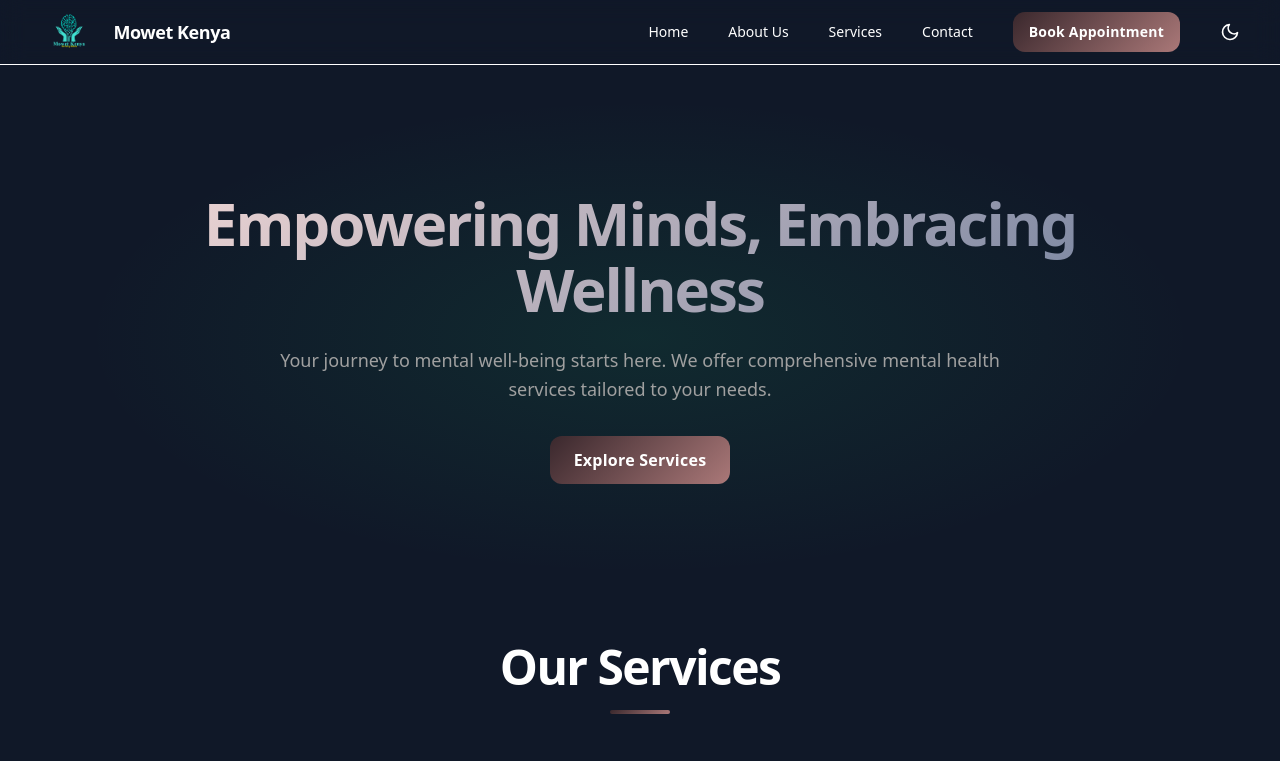
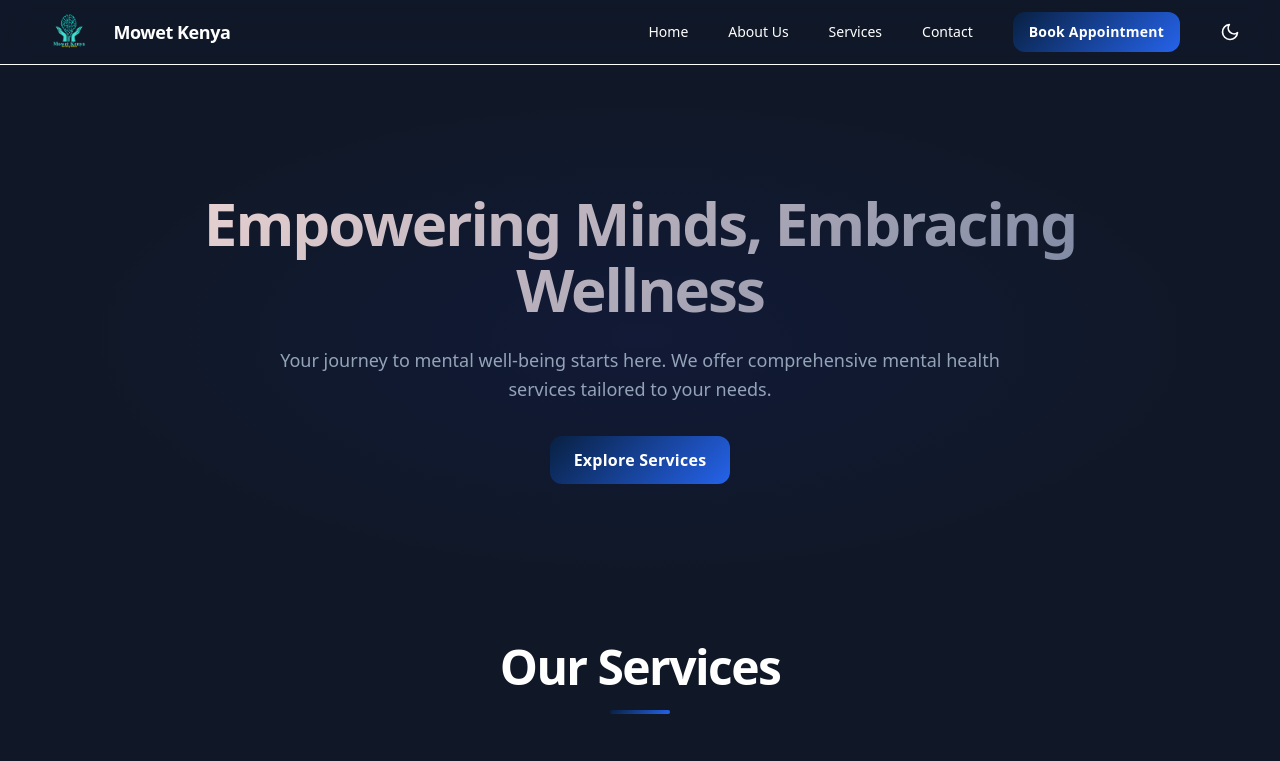
Before and after one commit to dehuks/Momentum_Wellness, a React (Vite) app: page / in a window 1280 px wide. Shown: the top 761 px of the page. Built offline with nearby package versions, Linux system fonts and the light colour scheme.

Commit message:
Enhancements

```diff
--- a/src/components/Header.jsx
+++ b/src/components/Header.jsx
@@ -37,6 +37,9 @@ const Header = () => {
 
   useEffect(() => {
     document.body.style.overflow = isOpen ? 'hidden' : 'auto';
+    return () => {
+      document.body.style.overflow = 'auto';
+    };
   }, [isOpen]);
 
   useEffect(() => {
@@ -44,6 +47,8 @@ const Header = () => {
   }, [isDark]);
 
   return (
+    <>
+      {/* Main Header */}
       <header className="sticky top-0 z-30 bg-darkBg/90 backdrop-blur-md border-b border-borderSecondary px-4 md:px-10 py-3 flex items-center justify-between">
         {/* Logo Section */}
         <div className="flex items-center gap-4">
@@ -75,7 +80,7 @@ const Header = () => {
         </nav>
 
         {/* Mobile Buttons */}
-      <div className="md:hidden flex items-center gap-4 z-20">
+        <div className="md:hidden flex items-center gap-4 z-40 relative">
           <button onClick={toggleTheme} className="text-white">
             {isDark ? <FiSun size={20} /> : <FiMoon size={20} />}
           </button>
@@ -83,8 +88,9 @@ const Header = () => {
             {isOpen ? <FiX size={28} /> : <FiMenu size={28} />}
           </button>
         </div>
+      </header>
 
-      {/* Mobile Navigation */}
+      {/* Mobile Navigation Overlay */}
       <AnimatePresence>
         {isOpen && (
           <motion.div
@@ -92,28 +98,60 @@ const Header = () => {
             animate="visible"
             exit="hidden"
             variants={containerVariants}
-            className="fixed inset-0 z-10 bg-darkBg/90 backdrop-blur-md flex flex-col items-center justify-center md:hidden"
+            className="fixed inset-0 z-20 md:hidden"
+            style={{
+              background: `
+                linear-gradient(135deg,
+                  rgba(255, 255, 255, 0.1) 0%,
+                  rgba(255, 255, 255, 0.05) 50%,
+                  rgba(255, 255, 255, 0.1) 100%
+                ),
+                rgba(0, 0, 0, 0.4)
+              `,
+              backdropFilter: 'blur(20px) saturate(180%)',
+              WebkitBackdropFilter: 'blur(20px) saturate(180%)',
+            }}
           >
-            <div className="flex flex-col items-center gap-8 text-center">
+            {/* Frost overlay pattern */}
+            <div
+              className="absolute inset-0"
+              style={{
+                background: `
+                  radial-gradient(circle at 20% 30%, rgba(255, 255, 255, 0.1) 0%, transparent 50%),
+                  radial-gradient(circle at 80% 70%, rgba(255, 255, 255, 0.08) 0%, transparent 50%),
+                  radial-gradient(circle at 50% 20%, rgba(255, 255, 255, 0.06) 0%, transparent 40%)
+                `,
+              }}
+            />
+
+            {/* Navigation Content */}
+            <div className="relative z-10 flex flex-col items-center justify-center h-full px-6">
+              <div className="flex flex-col items-center gap-8 text-center max-w-sm w-full">
                 {navItems.map(({ name, path }) => (
-                <motion.div key={name} variants={itemVariants}>
+                  <motion.div key={name} variants={itemVariants} className="w-full">
                     <NavLink
                       to={path}
                       onClick={() => setIsOpen(false)}
-                    className="text-xl font-medium text-white hover:text-primary transition-colors"
+                      className="block text-2xl font-medium text-white hover:text-primary transition-colors py-2 px-4 rounded-lg hover:bg-white/10 backdrop-blur-sm"
                     >
                       {name}
                     </NavLink>
                   </motion.div>
                 ))}
-              <motion.button variants={itemVariants} className="btn-primary mt-4">
+                <motion.div variants={itemVariants} className="mt-6 w-full">
+                  <button
+                    className="btn-primary w-full py-4 text-lg font-semibold"
+                    onClick={() => setIsOpen(false)}
+                  >
                     <span className="truncate">Book Appointment</span>
-              </motion.button>
+                  </button>
+                </motion.div>
+              </div>
             </div>
           </motion.div>
         )}
       </AnimatePresence>
-    </header>
+    </>
   );
 };
 
--- a/src/index.css
+++ b/src/index.css
@@ -2,18 +2,28 @@
 
 /* Custom CSS Variables for your mental health theme */
 :root {
-  --primary: #a8d2e0;
-  --primary-hover: #1f14b8;
-  --dark-bg: #bfd3f1;
-  --card-bg: #030b3a;
-  --border-color: #2a2a2a;
-  --border-secondary: #333333;
-  --text-secondary: #a0a0a0;
-  --gradient-primary: linear-gradient(135deg, #3a282d 0%, #aa7878 100%);
-  --gradient-dark: linear-gradient(135deg, #93a6db 0%, #0d0e22 100%);
-  --shadow-primary: 0 4px 15px rgba(104, 135, 238, 0.3);
-  --shadow-hover: 0 10px 25px rgba(22, 108, 206, 0.2);
+  --primary: #3B82F6; /* Blue */
+  --primary-hover: #2563EB; /* Darker Blue */
+  --accent: #FDBA74; /* Peach */
+  --accent-hover: #FB923C; /* Darker Peach */
+
+  --dark-bg: #1c2842; /* Deep Slate */
+  --card-bg: #0f1011; /* Slightly lighter for cards */
+  --border-color: #334155;
+  --border-secondary: #475569;
+
+  --text-primary: #F8FAFC;
+  --text-secondary: #94A3B8;
+
+  --gradient-primary: linear-gradient(135deg, #082041 0%, #2563EB 100%);
+  --gradient-accent: linear-gradient(135deg, #ecd6be 0%, #503c2d 100%);
+  --gradient-dark: linear-gradient(135deg, #1E293B 0%, #334155 100%);
+
+  --shadow-primary: 0 4px 15px rgba(59, 130, 246, 0.3);
+  --shadow-accent: 0 4px 15px rgba(251, 146, 60, 0.3);
+  --shadow-hover: 0 10px 25px rgba(59, 130, 246, 0.2);
 }
+
 
 /* Button Components */
 .btn-primary {
@@ -88,7 +98,7 @@
   gap: 2rem;
   padding: 4rem 1rem;
   text-align: center;
-  background: radial-gradient(ellipse at center, rgba(22, 206, 114, 0.1) 0%, transparent 70%);
+  background: radial-gradient(ellipse at center, rgba(28, 41, 180, 0.1) 0%, transparent 70%);
 }
 
 .hero-content {
@@ -104,7 +114,7 @@
   font-weight: 900;
   line-height: 1.1;
   letter-spacing: -0.033em;
-  color: rgb(255, 255, 255);
+  color: rgb(147, 175, 216);
   background: linear-gradient(135deg, #e9d2d2 0%, #7a86a1 100%);
   -webkit-background-clip: text;
   -webkit-text-fill-color: transparent;
--- a/src/pages/Contact.jsx
+++ b/src/pages/Contact.jsx
@@ -2,6 +2,7 @@ import React, { useState } from 'react';
 import SectionTitle from '../components/SectionTitle';
 import { motion } from 'framer-motion';
 import { FiMapPin, FiPhone, FiMail, FiClock } from 'react-icons/fi';
+import ConatctImage from '../assets/contact.png';
 
 const Contact = () => {
   const [formData, setFormData] = useState({
@@ -103,7 +104,7 @@ const Contact = () => {
             transition={{ duration: 0.5 }}
           >
             <img
-              src="/assets/images/contact-hero.jpg"
+              src={ConatctImage}
               alt="Momentum Wellness Center"
               className="w-full h-full object-cover"
             />
```
Also changed, not shown: public/mowet.png (added). Lines whose indentation alone changed are shown as unchanged.
